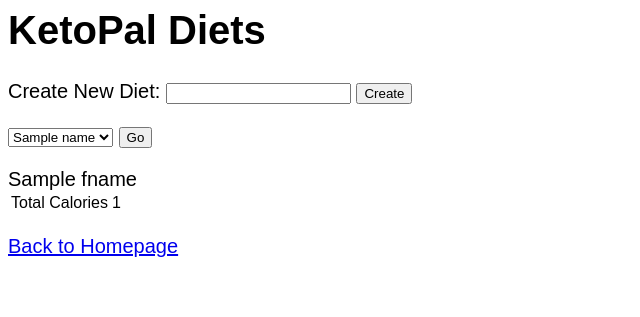
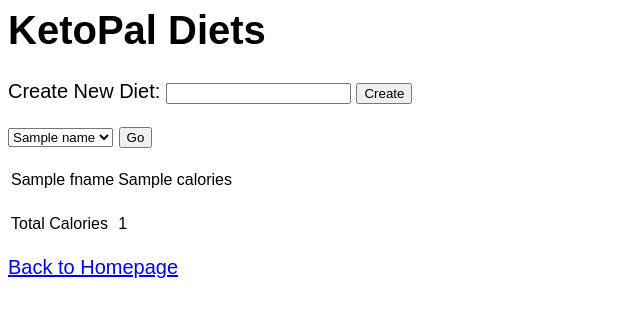
Before and after one commit to rl2745/KetoPalWebDesign, a Flask app: template templates/diets.html in a window 1280 px wide. Shown: the top 317 px of the page, without its empty margins (0-640 px from the left). Run offline with Flask 2, Linux system fonts and the light colour scheme; the template is opened without the code that fills it: most values are stand-ins (such as "Sample title", 1, 10 or a date in 2020); parts of the project's set-up code (start-up, migrations or seed data) failed here and were passed over.

Commit message:
added table to diet page

```diff
--- a/server.py
+++ b/server.py
@@ -187,9 +187,9 @@ def diets():
   name = names[0][0]
   if request.method == 'POST':
     name = request.form['userDropdown']
-  diet = g.conn.execute(text("SELECT fname FROM diet NATURAL JOIN consists_of NATURAL JOIN food WHERE dname = :nm "),nm=name).fetchall()
+  diet = g.conn.execute(text("SELECT fname, calories FROM diet NATURAL JOIN consists_of NATURAL JOIN food WHERE dname = :nm "),nm=name).fetchall()
   calories = g.conn.execute(text("SELECT SUM(calories) AS num FROM diet NATURAL JOIN consists_of NATURAL JOIN food GROUP BY dname HAVING dname = :nm "),nm=name).fetchone()
-  context = dict(names=names, diet = diet,calories = calories)
+  context = dict(names=names, diet = diet, calories = calories)
   return render_template("diets.html", **context)
 
 @app.route('/competitions', methods=['GET','POST'])
--- a/templates/diets.html
+++ b/templates/diets.html
@@ -23,13 +23,6 @@
   <button type="submit">Go</button>
 </form>
 
-
-  <div>
-    {% for foodname in diet %}
-    <div>{{foodname.fname}}</div>
-    {% endfor %}
-  </div>
-
 <table id="diet data">
 
 	<colgroup>
@@ -38,6 +31,20 @@
 	</colgroup>
 
 	<tbody>
+
+    {% for foodname in diet %}
+
+    <tr>
+      <td class="col-1">{{foodname.fname}}</td>
+      <td class="col-2">{{foodname.calories}}</td>
+    </tr>
+    {% endfor %}
+
+    <tr>
+      <td class="col-1">&nbsp;</td>
+      <td class="col-2">&nbsp;</td>
+    </tr>
+
 		<tr>
 			<td class="col-1">Total Calories</td>
 			<td class="col-2">{{calories.num}}</td>
--- a/templates/index.html
+++ b/templates/index.html
@@ -15,6 +15,7 @@
 <p><a href="foods">View the Ketogenic foods</a></p>
 
 <p><a href="exercises">View the KetoPal exercises</a></p>
+
 <p><a href="diets">View the KetoPal Diets</a></p>
 
 <p><a href="competitions">View the current ongoing competitions</a></p>
```
